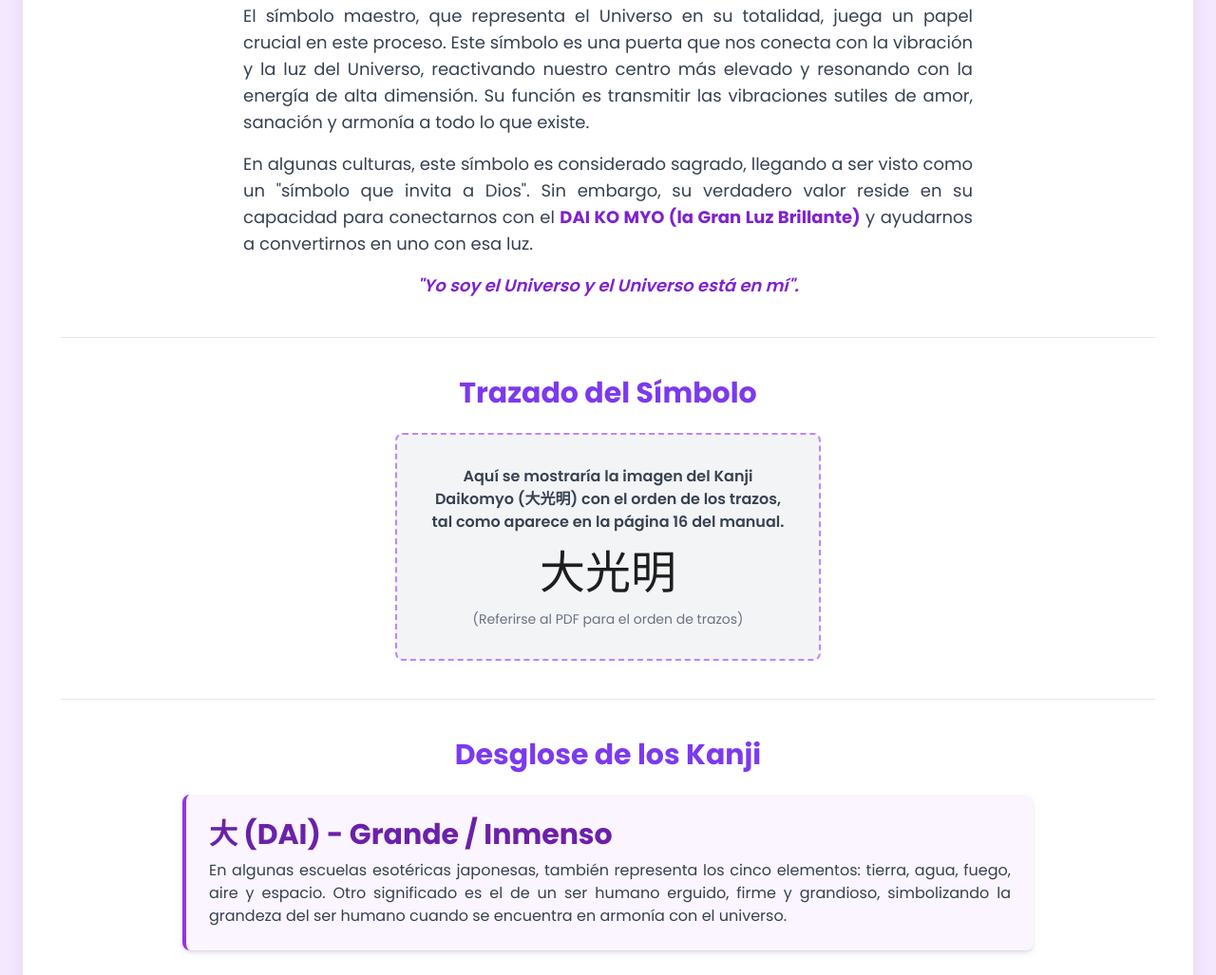
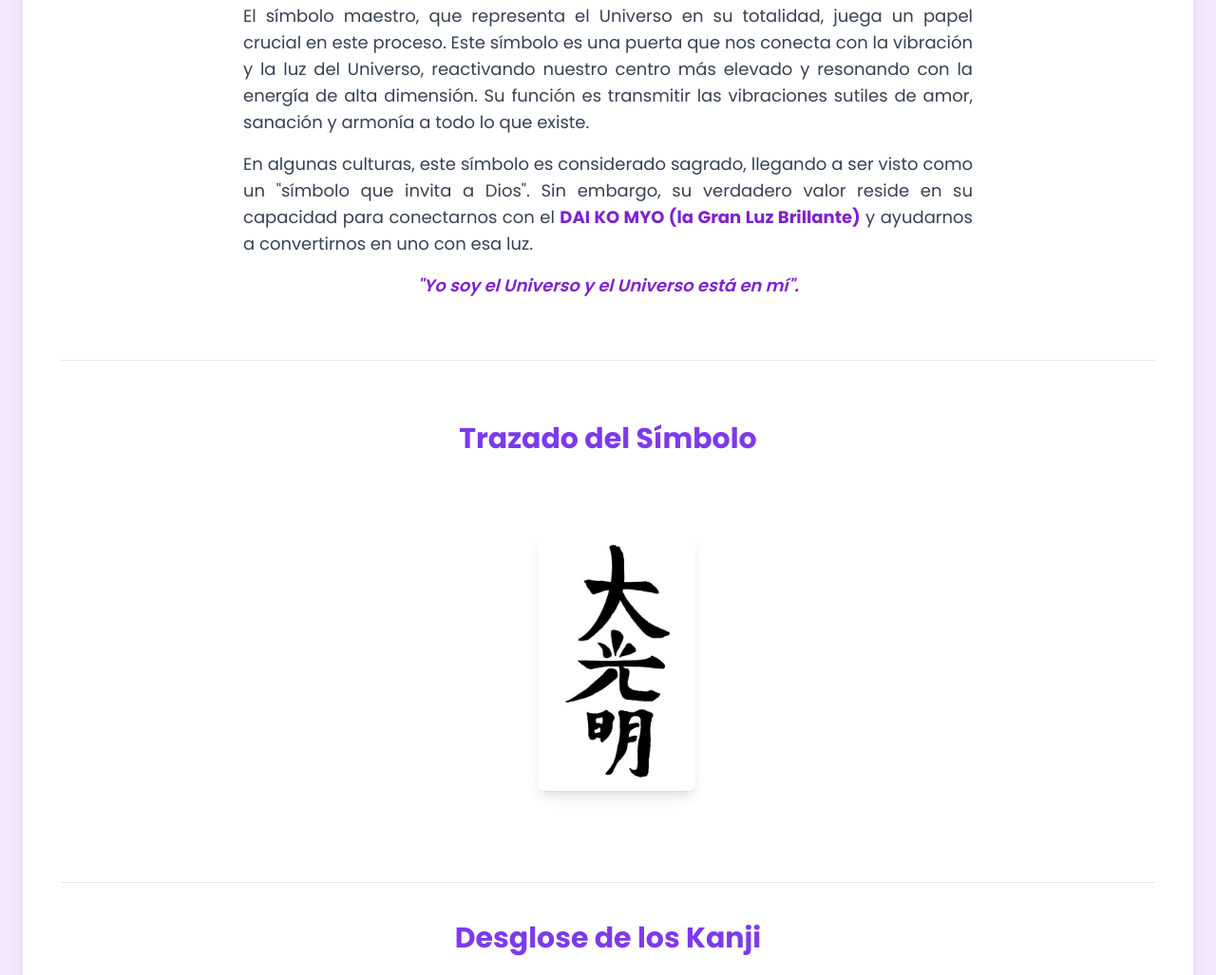
Before and after one commit to Marisha200/shinpiden, a plain HTML site: page daikomyo.html in a window 1280 px wide. Shown: the part 453-1480 px from the top of the page at 95% size. Drawn offline with nearby package versions, Linux system fonts and the light colour scheme.

Commit message:
Replace placeholder with image in Trazado section

```diff
--- a/daikomyo.html
+++ b/daikomyo.html
@@ -86,17 +86,14 @@
             </div>
 
             <!-- Sección de Trazado (Placeholder) -->
-            <section class="border-t border-gray-200 mt-10 pt-10">
-                <h3 class="text-2xl md:text-3xl font-bold mb-6 text-center">Trazado del Símbolo</h3>
-                <div class="flex justify-center">
-                    <!-- Placeholder para la imagen de la Pág. 16 -->
-                    <div class="w-full max-w-md bg-gray-100 border-2 border-dashed border-purple-400 rounded-lg p-8 text-center">
-                        <p class="font-semibold text-gray-700">Aquí se mostraría la imagen del Kanji Daikomyo (大光明) con el orden de los trazos, tal como aparece en la página 16 del manual.</p>
-                        <p class="mt-4 text-5xl font-serif">大光明</p>
-                        <p class="mt-4 text-sm text-gray-500">(Referirse al PDF para el orden de trazos)</p>
-                    </div>
-                </div>
-            </section>
+           <!-- Sección de Trazado (CON LA IMAGEN) -->
+            <section class="border-t border-gray-200 mt-10 pt-10">
+                <h3 class="text-2xl md:text-3xl font-bold mb-6 text-center">Trazado del Símbolo</h3>
+                <div class="flex justify-center my-8"> <!-- Contenedor centrado -->
+                    <!-- AQUI VA TU IMAGEN -->
+                    <img src="daikomyo.png" alt="Trazos del Símbolo Daikomyo" class="rounded-lg shadow-lg max-w-full h-auto" style="max-width: 400px;">
+                </div>
+            </section>
 
             <!-- Sección de Desglose de Kanji -->
             <section class="border-t border-gray-200 mt-10 pt-10">
```
